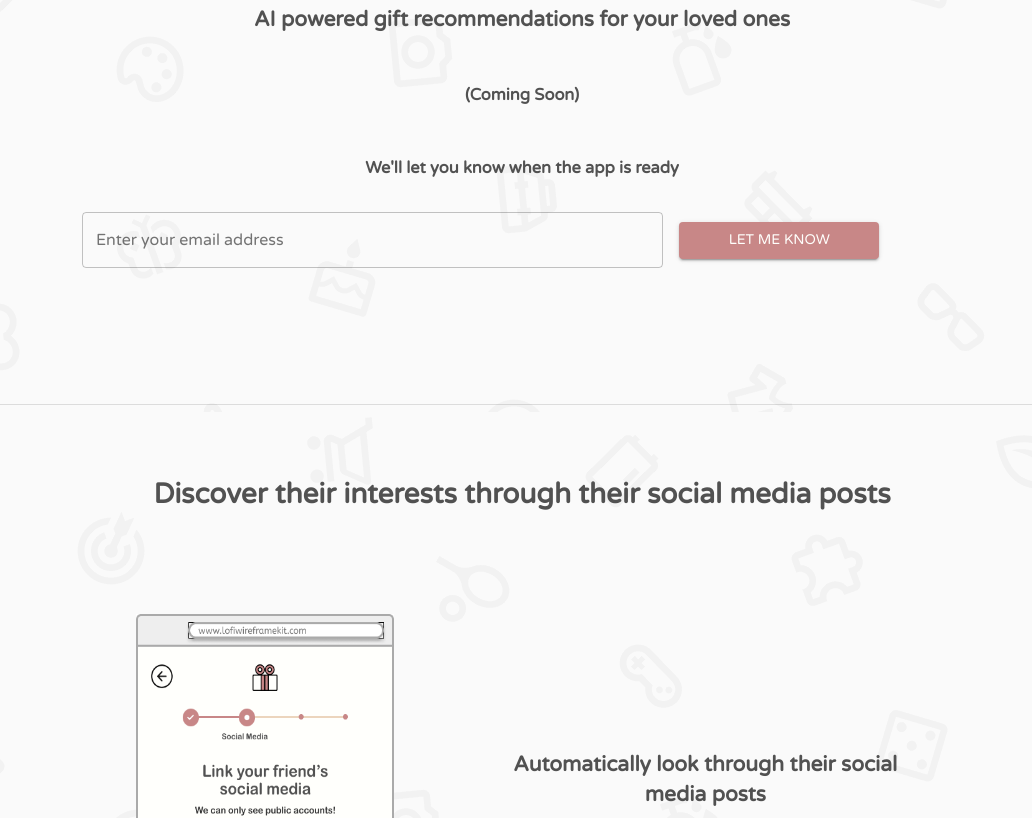
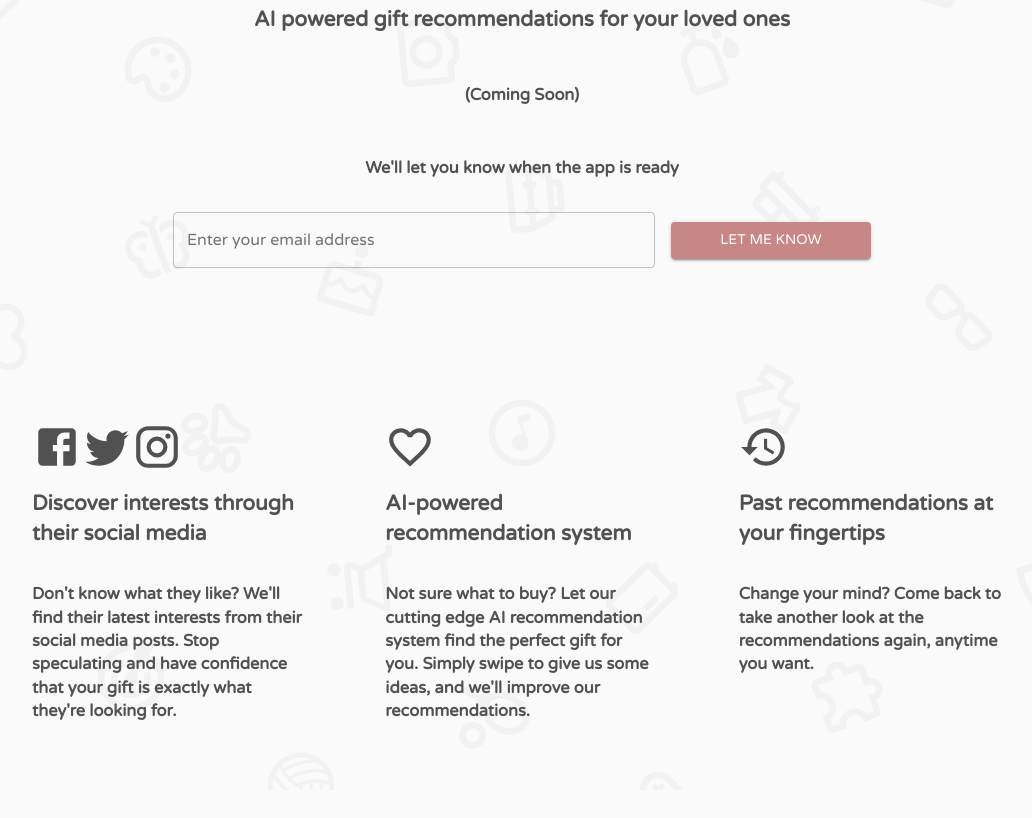
Before and after one commit to boundtotheearth/Present-Perfect, a React (Create React App) app: page / in a window 1280 px wide. Shown: the part 380-1198 px from the top of the page, without its empty margins (118-1150 px from the left). After the commit the page ends 1170 px from the top, so only its background shows below. Built offline with nearby package versions, Linux system fonts and the light colour scheme.

Commit message:
New Style

```diff
--- a/public/index.html
+++ b/public/index.html
@@ -6,8 +6,8 @@
     <meta name="viewport" content="width=device-width, initial-scale=1" />
     <meta name="theme-color" content="#000000" />
     <meta
-      name="description"
-      content="Web site created using create-react-app"
+      name="Present Perfect"
+      content="Present Perfect"
     />
     <link rel="apple-touch-icon" href="%PUBLIC_URL%/logo192.png" />
     <!--
@@ -27,7 +27,7 @@
     <link rel="preconnect" href="https://fonts.googleapis.com">
     <link rel="preconnect" href="https://fonts.gstatic.com" crossorigin>
     <link href="https://fonts.googleapis.com/css2?family=Varela+Round&display=swap" rel="stylesheet">
-    <title>React App</title>
+    <title>Present Perfect</title>
   </head>
   <body>
     <noscript>You need to enable JavaScript to run this app.</noscript>
--- a/src/App.js
+++ b/src/App.js
@@ -5,34 +5,75 @@ import { ThemeProvider, createTheme, makeStyles } from "@material-ui/core/styles
 import Button from "@material-ui/core/Button";
 
 import logo from "./PP_Logo_Full.svg"
-import { ReactComponent as Achievement} from "./PP_Icons/Achievement.svg"
-import { ReactComponent as Anniversary} from "./PP_Icons/Aniversary.svg"
-import { ReactComponent as Birthday} from "./PP_Icons/Birthday.svg"
-import { ReactComponent as Christmas} from "./PP_Icons/Christmas.svg"
-import { ReactComponent as Father} from "./PP_Icons/Father.svg"
-import { ReactComponent as Mother} from "./PP_Icons/Mother.svg"
-import { ReactComponent as Others} from "./PP_Icons/Others.svg"
+import PrevRec from "./PP_Screens/Previous Recommendation.png"
+import Socials from "./PP_Screens/Step 2 Filled.png"
+import Tinder from "./PP_Screens/Tinder.png"
+import RecDetail from "./PP_Screens/Recommendation detail.png"
+import bgImage from "./bg.png"
 
-import { Grid, SvgIcon, Stepper, Step, StepLabel, Box } from "@material-ui/core";
+import { Grid, SvgIcon, Stepper, Step, StepLabel, Box, Divider, Typography, TextField } from "@material-ui/core";
+import { Facebook, FavoriteBorder, History, Instagram, Twitter } from "@material-ui/icons";
 
-const useStyles = makeStyles({
-  button: {
-    height: 110,
-    width: 110
-  },
-  label: {
-    flexDirection: 'column',
-  },
-  icon: {
-    fontSize: '32px !important',
-  },
+const useStyles = makeStyles(theme => ({
   title: {
     textAlign: 'center'
   },
-  stepper: {
-    backgroundColor: 'transparent'
+  subtitle: {
+    textAlign: 'center'
+  },
+  actionButton: {
+      width: "50%",
+      height: 40
+  },
+  fullScreen: {
+      minHeight: "100vh",
+      minWidth: "100wh",
+      paddingTop: 50,
+      paddingBottom: 50,
+      [theme.breakpoints.down("sm")]: {
+          paddingLeft: 50,
+          paddingRight: 50
+      },
+      [theme.breakpoints.up("md")]: {
+        paddingLeft: 150,
+        paddingRight: 150
+      }
+  },
+  emailField: {
+      width: "100%",
+      minWidth: 200
+  },
+  emailButton: {
+      width: "20%",
+      minWidth: 200
+  },
+  bgImage: {
+      objectFit: 'cover'
+  },
+  contentPoints: {
+    minHeight: "50vh",
+    paddingTop: 10,
+    paddingBottom: 10,
+    [theme.breakpoints.down("sm")]: {
+      paddingLeft: 50,
+      paddingRight: 50
+    },
+    [theme.breakpoints.up("md")]: {
+      paddingLeft: 150,
+      paddingRight: 150
+    }
+  },
+  bigIcon: {
+    height: 50,
+    width: 50
+  },
+  background: {
+    backgroundImage: `url(${bgImage})`
+  },
+  border: {
+    borderStyle: 'solid'
   }
-})
+}))
 
 const theme = createTheme({
   palette: {
@@ -46,129 +87,92 @@ const theme = createTheme({
       main: "#c88787",
       contrastText: "#fffffc"
     }
+  },
+  typography: {
+      fontFamily: [
+          'Varela Round'
+      ].join(','),
   }
 });
 
-function getSteps() {
-  return ['Occasion', 'Social Media', 'Chat History', 'Interests'];
-}
-
 const App = (props) => {
-  const [activeStep, setActiveStep] = React.useState(0);
-  const steps = getSteps();
   const classes = useStyles()
-
-  const handleNext = () => {
-    setActiveStep((prevActiveStep) => prevActiveStep + 1);
-  };
-
-  const handleBack = () => {
-    setActiveStep((prevActiveStep) => prevActiveStep - 1);
-  };
-
-  const handleReset = () => {
-    setActiveStep(0);
-  };
 
   return (
     <ThemeProvider theme={theme}>
-      <CssBaseline />
-      <Box
-        display="flex"
-        justifyContent="center"
-        alignItems="center"
-      >
-        <img src={logo}/>
-      </Box>
-      <h1 className={classes.title}>
-        Find the best gifts based on social media activity!
-      </h1>
-      <Stepper className={classes.stepper} color='transparent' activeStep={activeStep} alternativeLabel>
-        {steps.map((label) => (
-          <Step key={label}>
-            <StepLabel>{label}</StepLabel>
-          </Step>
-        ))}
-      </Stepper>
-      <h1 className={classes.title}>
-        What’s the special occasion?
-      </h1>
-      <Grid
-        container
-        justifyContent="center"
-        spacing={1}
-      >
-        <Grid item key='Christmas'>
-          <Button
-            classes={{ root: classes.button, label: classes.label }}
-            variant="contained"
-            color="primary"
-          >
-            <Christmas classes={classes.icon}/>
-            Christmas
-          </Button>
+        <CssBaseline />
+        <Box className={classes.background}>
+        <Grid className={classes.fullScreen} item container direction="column" justifyContent='center' alignItems='center' spacing={2}>
+            <Grid item>
+                <img src={logo}/>
+            </Grid>
+            <Grid item>
+            <h1 className={classes.title}>
+                The perfect gift for every occasion
+            </h1>
+            </Grid>
+            <Grid item>
+            <h2 className={classes.subtitle}>
+                AI powered gift recommendations for your loved ones
+            </h2>
+            </Grid>
+            <Grid item>
+            <h3 className={classes.subtitle}>
+                (Coming Soon)
+            </h3>
+            </Grid>
+            <Grid item>
+            <h3 className={classes.subtitle}>
+                We'll let you know when the app is ready
+            </h3>
+            </Grid>
+            <Grid item container justifyContent='center' alignItems='center' alignContent='center' spacing={2}>
+                <Grid item xs={12} md={6}>
+                  <Box width="100%">
+                    <TextField fullWidth label="Enter your email address" variant="outlined" />
+                  </Box>
+                </Grid>
+                <Grid item>
+                    <Button className={classes.emailButton} variant="contained" color="primary" width="100%" height="100%">
+                    Let Me Know
+                    </Button>
+                </Grid>
+            </Grid>
         </Grid>
-        <Grid item key='Birthday'>
-          <Button
-            classes={{ root: classes.button, label: classes.label }}
-            variant="contained"
-            color="primary"
-          >
-            <Birthday classes={classes.icon}/>
-            Birthday
-          </Button>
+        <Grid className={classes.contentPoints} container justifyContent='center' alignContent='center' alignItems='space-evenly' direction='row' spacing={10}>
+          <Grid item container direction='column' xs={12} md={4}>
+            <Grid item container direction='row'>
+              <Facebook className={classes.bigIcon}/>
+              <Twitter className={classes.bigIcon}/>
+              <Instagram className={classes.bigIcon}/>
+            </Grid>
+            <h2>
+              Discover interests through their social media
+            </h2>
+            <h3>
+              Don't know what they like? We'll find their latest interests from their social media posts. Stop speculating and have confidence that your gift is exactly what they're looking for.
+            </h3>
+          </Grid>
+          <Grid item container direction='column' xs={12} md={4}>
+            <FavoriteBorder className={classes.bigIcon}/>
+            <h2>
+              AI-powered recommendation system
+            </h2>
+            <h3>
+              Not sure what to buy? Let our cutting edge AI recommendation system find the perfect gift for you. Simply swipe to give us some ideas, and we'll improve our recommendations.
+            </h3>
+          </Grid>
+          <Grid item container direction='column' xs={12} md={4}>
+            <History className={classes.bigIcon}/>
+            <h2>
+              Past recommendations at your fingertips
+            </h2>
+            <h3>
+              Change your mind? Come back to take another look at the recommendations again, anytime you want.
+            </h3>
+          </Grid>
         </Grid>
-        <Grid item key="Father's Day">
-          <Button
-            classes={{ root: classes.button, label: classes.label }}
-            variant="contained"
-            color="primary"
-          >
-            <Father classes={classes.icon}/>
-            Father's Day
-          </Button>
-        </Grid>
-        <Grid item key="Mother's Day">
-          <Button
-            classes={{ root: classes.button, label: classes.label }}
-            variant="contained"
-            color="primary"
-          >
-            <Mother classes={classes.icon}/>
-            Mother's Day
-          </Button>
-        </Grid>
-        <Grid item key='Achievement'>
-          <Button
-            classes={{ root: classes.button, label: classes.label }}
-            variant="contained"
-            color="primary"
-          >
-            <Achievement classes={classes.icon}/>
-            Achievement
-          </Button>
-        </Grid>
-        <Grid item key='Anniversary'>
-          <Button
-            classes={{ root: classes.button, label: classes.label }}
-            variant="contained"
-            color="primary"
-          >
-            <Anniversary classes={classes.icon}/>
-            Anniversary
-          </Button>
-        </Grid>
-        <Grid item key='Others'>
-          <Button
-            classes={{ root: classes.button, label: classes.label }}
-            variant="contained"
-            color="primary"
-          >
-            <Others classes={classes.icon}/>
-            Others
-          </Button>
-        </Grid>
-      </Grid>
+        </Box>
     </ThemeProvider>
   );
 };
--- a/src/App2.js
+++ b/src/App2.js
@@ -30,8 +30,8 @@ const useStyles = makeStyles(theme => ({
       paddingTop: 50,
       paddingBottom: 50,
       [theme.breakpoints.down("sm")]: {
-          paddingLeft: 20,
-          paddingRight: 20
+          paddingLeft: 50,
+          paddingRight: 50
       },
       [theme.breakpoints.up("md")]: {
         paddingLeft: 200,
@@ -40,11 +40,13 @@ const useStyles = makeStyles(theme => ({
       backgroundImage: `url(${bgImage})`
   },
   emailField: {
-      width: "100%"
-  },
-  emailButton: {
-      minWidth: 200
-  },
+    width: "100%",
+    minWidth: 200
+    },
+    emailButton: {
+        width: "20%",
+        minWidth: 200
+    },
   bgImage: {
       objectFit: 'cover'
   }
@@ -101,10 +103,12 @@ const App = (props) => {
             </h3>
             </Grid>
             <Grid item container justifyContent='center' alignItems='center' alignContent='center' spacing={2}>
-                <Grid item xs={12} md={8}>
-                    <TextField className={classes.emailField} id="outlined-basic" label="Enter your email address" variant="outlined" />
+                <Grid item xs={12} md={6}>
+                  <Box width="100%" className={classes.emailField}>
+                    <TextField fullWidth label="Enter your email address" variant="outlined" />
+                  </Box>
                 </Grid>
-                <Grid item xs={12} md={4}>
+                <Grid item>
                     <Button className={classes.emailButton} variant="contained" color="primary" width="100%" height="100%">
                     Let Me Know
                     </Button>
--- a/src/index.js
+++ b/src/index.js
@@ -7,7 +7,7 @@ import reportWebVitals from './reportWebVitals';
 
 ReactDOM.render(
   <React.StrictMode>
-    <App2 />
+    <App />
   </React.StrictMode>,
   document.getElementById('root')
 );
```
